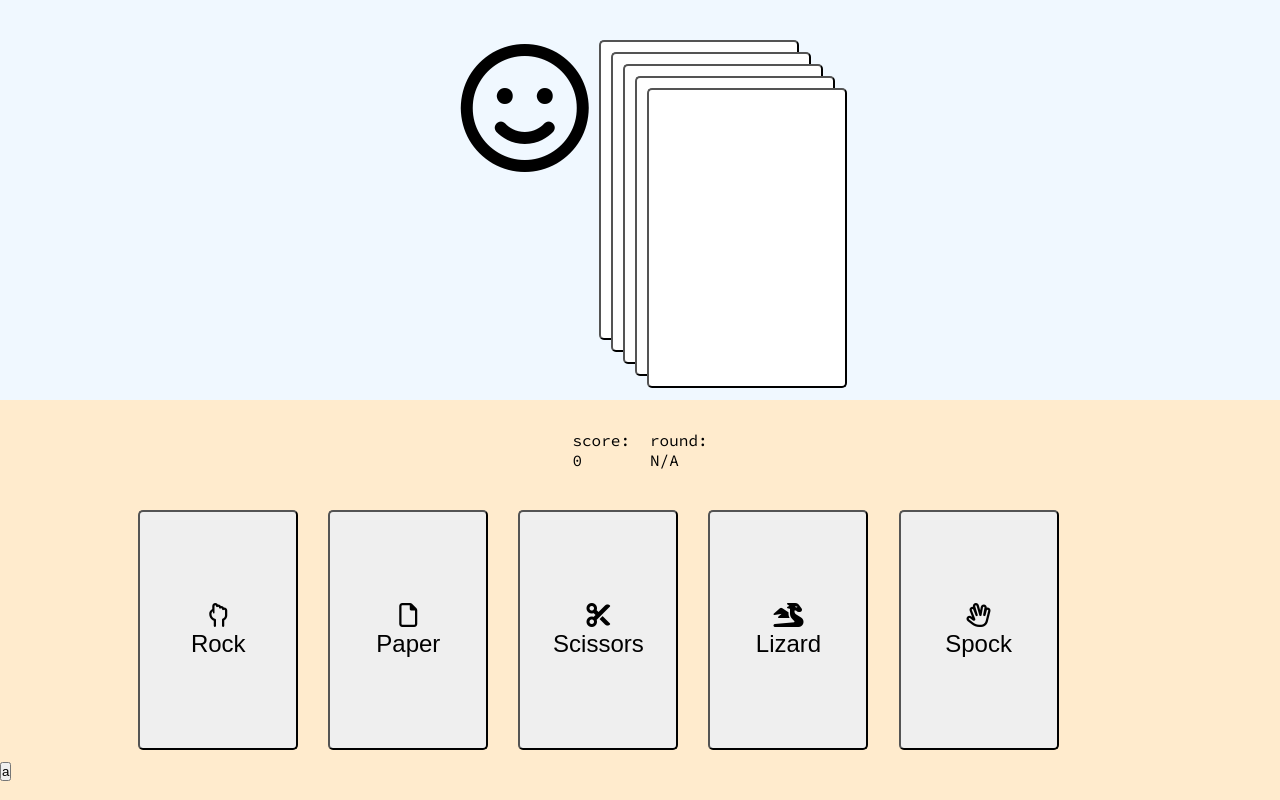
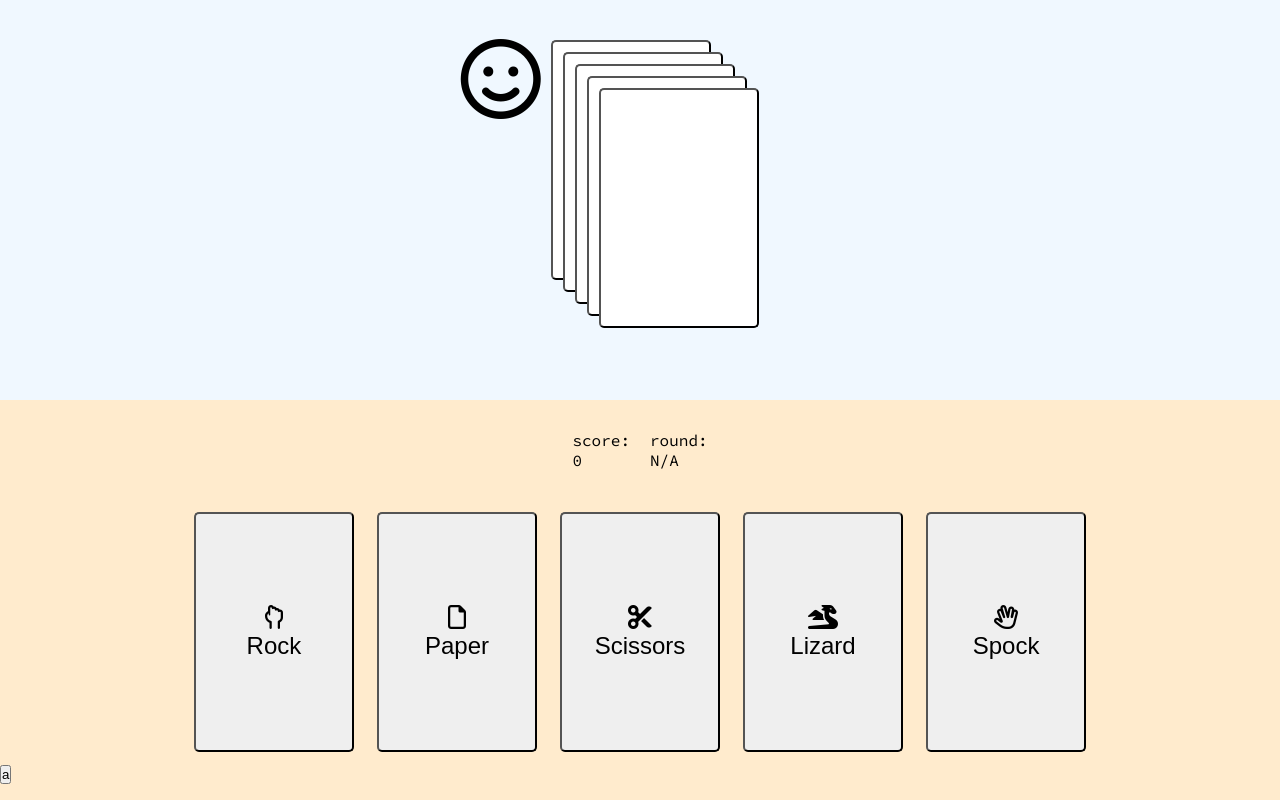
Before and after one commit to KRnils/RPSLS, a plain HTML site: page index.html in a window 1280 px wide. Drawn offline with Linux system fonts and the light colour scheme.

Commit message:
Fix media queries more

```diff
--- a/assets/css/style.css
+++ b/assets/css/style.css
@@ -14,11 +14,12 @@ body {
 /* Computer hand section styles */
 #computer-side {
     background-color: aliceblue;
-    height: 400px;
+    height: 250px;
+    width: 100vw;
 }
 
 #computer-face {
-    font-size: 8rem;
+    font-size: 200%;
 }
 
 #computer-cards {
@@ -34,8 +35,8 @@ body {
     background-color: white;
     left: 10px;
     top: 10px;
-    height: 300px;
-    width: 200px;
+    height: 150px;
+    width: 100px;
     border-radius: 5px;
     border: 2px outset black;
 }
@@ -56,10 +57,12 @@ body {
 
 /* Player hand section styles*/
 #player-hand {
+    display: flex;
+    flex-wrap: wrap;
     justify-content: center;
     align-items: center;
     top: 12rem;
-    width: 95%;
+    width: 400px;
     margin: auto;
 }
 
@@ -71,42 +74,88 @@ body {
     text-align: center;
     font-size: small;
     margin: 1%;
-    height: 280px;
-    width: 200px;
+    height: 150px;
+    width: 100px;
 }
 
 /* Media Queries */
-/* Changes for smallest screens max 576px*/
-@media screen and (max-width:576px) {
+
+/* Default settings are for any screen size less than 480px */
+
+/* Changes for less small screens above 480px, below 768px*/
+@media screen and (min-width:480px) {
     .card {
         font-size: medium;
+        height: 180px;
+        width: 120px;
+    }
+
+    .stack-card {
+        height: 180px;
+        width: 120px;
+    }
+
+    #computer-face {
+        font-size: 300%;
+    }
+
+    #player-hand {
+        width: 500px;
+    }
+
+    #computer-side {
+        height: 350px;
+    }
+}
+
+/* Tablets, above 768 but below 992px */
+@media screen and (min-width:768px) {
+    .card {
+        font-size: large;
         height: 210px;
         width: 140px;
+    }
+
+    .stack-card {
+        height: 210px;
+        width: 140px;
+    }
+
+    #computer-face {
+        font-size: 400%;
+    }
+
+    #player-hand {
+        width: 600px;
+    }
+
+    #computer-side {
+        height: 310px;
+    }
+}
+
+/* Computer screens, above 992px */
+@media screen and (min-width:992px) {
+    .card {
+        font-size: x-large;
+        height: 240px;
+        width: 160px;
+    }
+
+    #computer-face {
+        font-size: 500%;
+    }
+
+    .stack-card {
+        height: 240px;
+        width: 160px;
     }
 
     #player-hand {
         width: 90%;
     }
-}
 
-/* Tablets and large or landscape mode phones, above 576 but below 992px */
-@media screen and (min-width:576px) {
-    .card {
-        font-size: large;
-        height: 240px;
-        width: 160px;
-    }
-
-    #player-hand {
-        width: 80%;
+    #computer-side {
+        height: 400px;
     }
 }
-
-/* Computer screens or landscape tablets */
-@media screen and (min-width:768px) {
-    .card {
-        font-size: x-large;
-        height: 270;
-        width: 180;
-    }
-}
```
